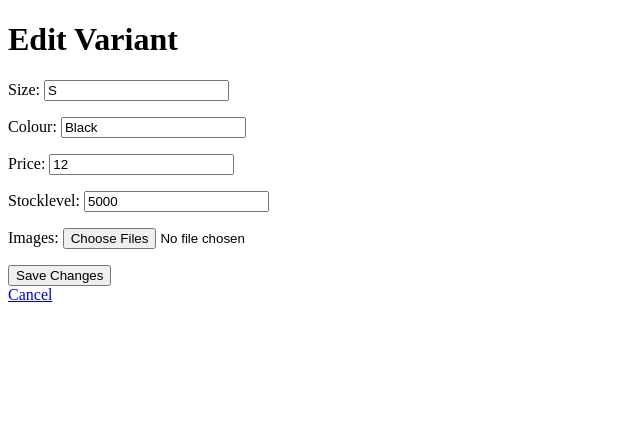
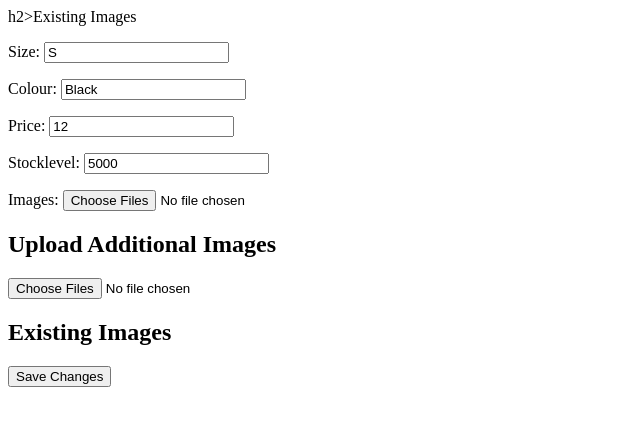
Before and after one commit to Pqpercut/Group18, a Django app: page /inventory-management/variants/1/edit/ in a window 1280 px wide. Shown: the top 426 px of the page, without its empty margins (0-640 px from the left). Run offline with Django 5.2, Linux system fonts and the light colour scheme; data comes from the database, SQL or seed files in the repository; both versions use the stored data as it was after the commit.

Commit message:
Added image upload functionality to the inventory management system

```diff
--- a/hatsforcats/ecommerceapp/forms.py
+++ b/hatsforcats/ecommerceapp/forms.py
@@ -10,12 +10,6 @@ class UpdateStockForm(forms.Form):
         super().__init__(*args, **kwargs)
         if product:
             self.fields['variant'].queryset = product.productvariant.all()
-
-
-class CreateVariantForm(forms.ModelForm):
-    class Meta:
-        model = ProductVariant
-        fields = ['size', 'colour', 'price', 'stocklevel']
 
 class VariantForm(forms.ModelForm):
     class Meta:
--- a/hatsforcats/ecommerceapp/models.py
+++ b/hatsforcats/ecommerceapp/models.py
@@ -38,8 +38,6 @@ class ImagePath (models.Model):
     imagepath = models.ImageField(upload_to='uploads/product-images/', blank=True)
     uploaded_at = models.DateTimeField(auto_now_add=True, blank=True)
 
-    def __str__(self):
-        return self.name
 
 class Review (models.Model):
 # Model created by: Adam
--- a/hatsforcats/ecommerceapp/views.py
+++ b/hatsforcats/ecommerceapp/views.py
@@ -81,6 +81,9 @@ class InventoryProductDeleteView(DeleteView):
     success_url = reverse_lazy('IMS - Product List')
 
 class CreateVariantView(CreateView):
+    # Created by Adam Ahmed 23/11/2024
+    # Updated by Adam Ahmed 30/11/2024
+    '''Allows creation of product variant details and the ability to upload images'''
     model = ProductVariant
     template_name = "inventory-management/product_create_variant.html"
     form_class = CreateVariantForm
@@ -94,7 +97,7 @@ class CreateVariantView(CreateView):
         # Handle multiple file uploads
         images = form.cleaned_data.get('images', [])
         for image in images:
-            ImagePath.objects.create(product_variant=form.instance, imagepath=image)
+            ImagePath.objects.create(productVariantID=form.instance, imagepath=image)
 
         return response
 
@@ -108,6 +111,9 @@ class CreateVariantView(CreateView):
 
 
 class EditVariantView(UpdateView):
+    # Created by Adam Ahmed 23/11/2024
+    # Updated by Adam Ahmed 30/11/2024
+    '''Allows edit of product variant details and the ability to upload more images'''
     model = ProductVariant
     template_name = "inventory-management/product_variant_edit.html"
     form_class = EditVariantForm
@@ -118,12 +124,13 @@ class EditVariantView(UpdateView):
         # Handle multiple file uploads
         images = form.cleaned_data.get('images', [])
         for image in images:
-            ImagePath.objects.create(product_variant=self.object, imagepath=image)
+            ImagePath.objects.create(productVariantID=self.object, imagepath=image)
 
         return response
 
     def get_success_url(self):
         return reverse_lazy('IMS - Product Detail', kwargs={'pk': self.object.productID.pk})
+
 class DeleteVariantView(DeleteView):
     # Created by Adam Ahmed 23/11/2024
     ''' View that allows Product Variants to be deleted with confirmation '''
--- a/hatsforcats/templates/inventory-management/product_create_variant.html
+++ b/hatsforcats/templates/inventory-management/product_create_variant.html
@@ -1,3 +1,6 @@
+<!-- Created by Adam 23/11/2024 / Placeholder template, to be replaced with template from front end -->
+<!-- Updated  by Adam 30/11/2024 -->
+
 <!DOCTYPE html>
 <html lang="en">
 <head>
--- a/hatsforcats/templates/inventory-management/product_list.html
+++ b/hatsforcats/templates/inventory-management/product_list.html
@@ -1,3 +1,6 @@
+
+<!-- Created by Adam 23/11/2024 / Placeholder template, to be replaced with template from front end -->
+
 <!DOCTYPE html>
 <html lang="en">
 <head>
--- a/hatsforcats/templates/inventory-management/product_variant_edit.html
+++ b/hatsforcats/templates/inventory-management/product_variant_edit.html
@@ -1,4 +1,5 @@
 <!-- Created by Adam 23/11/2024 / Placeholder template, to be replaced with template from front end -->
+<!-- Updated  by Adam 30/11/2024 -->
 
 <!DOCTYPE html>
 <html lang="en">
@@ -8,12 +9,23 @@
     <title>Edit Variant</title>
 </head>
 <body>
-    <h1>Edit Variant</h1>
-    <form method="post">
+    h2>Existing Images</h2>
+    <form method="post" enctype="multipart/form-data">
         {% csrf_token %}
         {{ form.as_p }}
+
+        <h2>Upload Additional Images</h2>
+        {{ form.images }}
+
+        <h2>Existing Images</h2>
+        <ul>
+            {% for image in object.imagepath.all %}
+                <li>
+                    <img src="{{ image.imagepath.url }}" alt="Variant Image" width="100">
+            {% endfor %}
+        </ul>
+
         <button type="submit">Save Changes</button>
     </form>
-    <a href="{% url 'IMS - Product Detail' object.productID.id %}">Cancel</a>
 </body>
 </html>
```
Also changed, not shown: hatsforcats/db.sqlite3.
